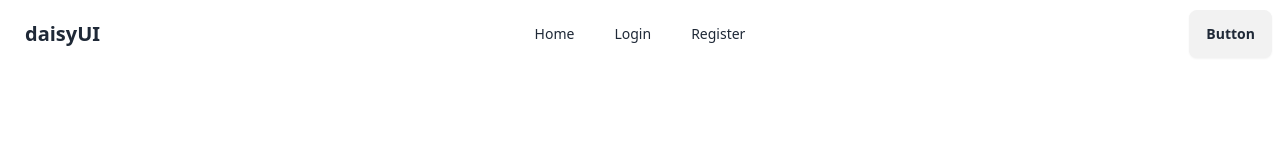
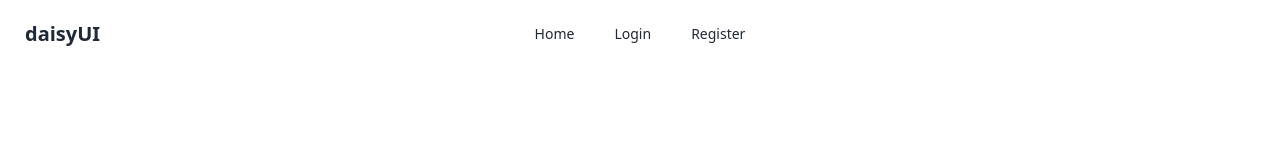
Before and after one commit to alalhosen/firebase-auth-concept, a React (Vite) app: page / in a window 1280 px wide. Shown: the top 160 px of the page. Built offline with nearby package versions, Linux system fonts and the light colour scheme.

Commit message:
change something

```diff
--- a/src/components/Navbar/Navbar.jsx
+++ b/src/components/Navbar/Navbar.jsx
@@ -3,8 +3,8 @@ import { Link } from "react-router-dom";
 import { AuthContext } from "../AuthProvider/AuthProvider";
 
 const Navbar = () => {
-  const {user}=useContext(AuthContext)
-  console.log(user)
+  const { user } = useContext(AuthContext);
+  console.log(user);
   return (
     <div>
       <div className="navbar bg-base-100">
@@ -55,7 +55,8 @@ const Navbar = () => {
           </ul>
         </div>
         <div className="navbar-end">
-          <a className="btn">Button</a>
+          {user && user.email}
+
         </div>
       </div>
     </div>
```
